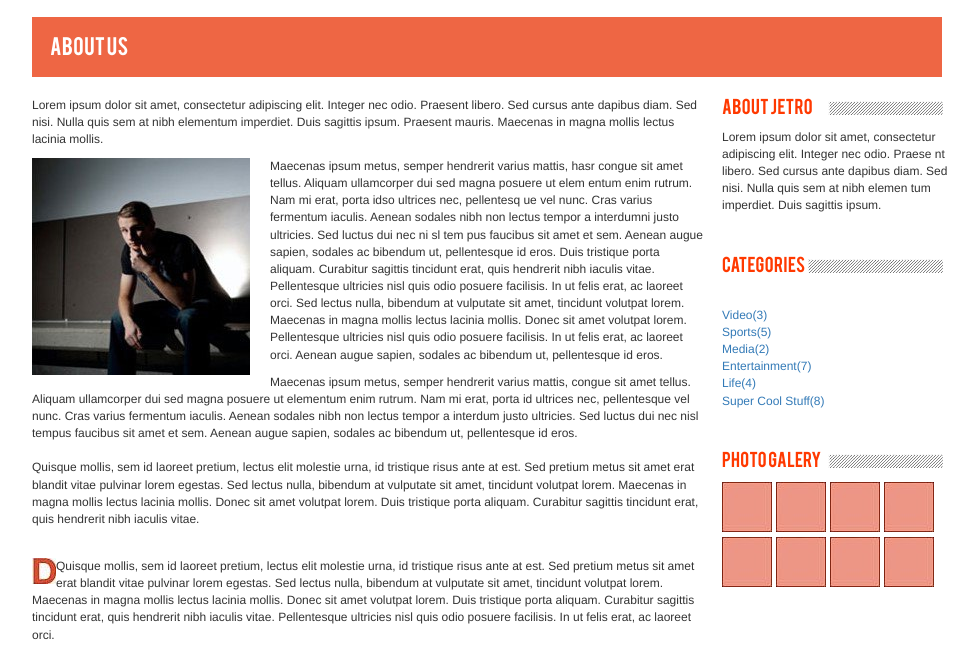
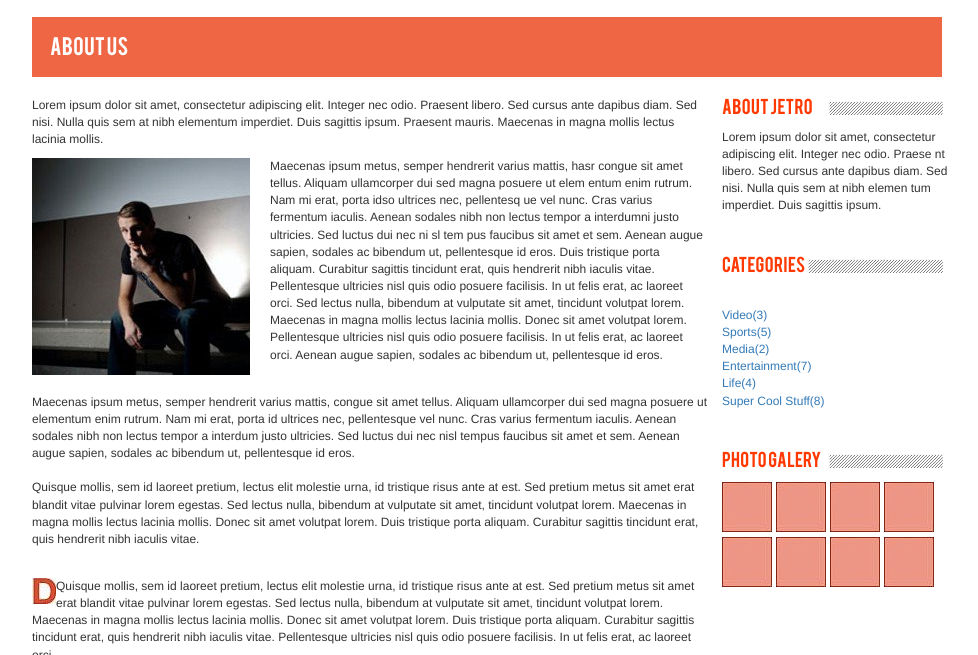
Before and after one commit to tarasandrushko/homework-css1, a plain HTML site: page index.html in a window 1280 px wide. Shown: the part 72-727 px from the top of the page, without its empty margins (153-1131 px from the left). Drawn offline with Linux system fonts and the light colour scheme.

Commit message:
Update index.html

```diff
--- a/index.html
+++ b/index.html
@@ -47,7 +47,7 @@
                 <div class="col-md-9">
                     <p class="size">Lorem ipsum dolor sit amet, consectetur adipiscing elit. Integer nec odio. Praesent libero. Sed cursus ante dapibus diam. Sed nisi. Nulla quis sem at nibh elementum imperdiet. Duis sagittis ipsum. Praesent mauris. Maecenas in magna mollis lectus lacinia mollis. </p>
                     <img class="nearphoto" src="img/image2.jpg" alt="pict">
-                    <p class="size">Maecenas ipsum metus, semper hendrerit varius mattis, hasr congue sit amet tellus. Aliquam ullamcorper dui sed magna posuere ut elem entum enim rutrum. Nam mi erat, porta idso ultrices nec, pellentesq ue vel nunc. Cras varius fermentum iaculis. Aenean sodales nibh non lectus tempor a interdumni justo ultricies. Sed luctus dui nec ni sl tem pus faucibus sit amet et sem. Aenean augue sapien, sodales ac bibendum ut, pellentesque id eros. Duis tristique porta aliquam. Curabitur sagittis tincidunt erat, quis hendrerit nibh iaculis vitae. Pellentesque ultricies nisl quis odio posuere facilisis. In ut felis erat, ac laoreet orci. Sed lectus nulla, bibendum at vulputate sit amet, tincidunt volutpat lorem. Maecenas in magna mollis lectus lacinia mollis. Donec sit amet volutpat lorem. Pellentesque ultricies nisl quis odio posuere facilisis. In ut felis erat, ac laoreet orci. Aenean augue sapien, sodales ac bibendum ut, pellentesque id eros.</p>
+                    <p class="size">Maecenas ipsum metus, semper hendrerit varius mattis, hasr congue sit amet tellus. Aliquam ullamcorper dui sed magna posuere ut elem entum enim rutrum. Nam mi erat, porta idso ultrices nec, pellentesq ue vel nunc. Cras varius fermentum iaculis. Aenean sodales nibh non lectus tempor a interdumni justo ultricies. Sed luctus dui nec ni sl tem pus faucibus sit amet et sem. Aenean augue sapien, sodales ac bibendum ut, pellentesque id eros. Duis tristique porta aliquam. Curabitur sagittis tincidunt erat, quis hendrerit nibh iaculis vitae. Pellentesque ultricies nisl quis odio posuere facilisis. In ut felis erat, ac laoreet orci. Sed lectus nulla, bibendum at vulputate sit amet, tincidunt volutpat lorem. Maecenas in magna mollis lectus lacinia mollis. Donec sit amet volutpat lorem. Pellentesque ultricies nisl quis odio posuere facilisis. In ut felis erat, ac laoreet orci. Aenean augue sapien, sodales ac bibendum ut, pellentesque id eros.</p><br />
                     <p class="size">Maecenas ipsum metus, semper hendrerit varius mattis, congue sit amet tellus. Aliquam ullamcorper dui sed magna posuere ut elementum enim rutrum. Nam mi erat, porta id ultrices nec, pellentesque vel nunc. Cras varius fermentum iaculis. Aenean sodales nibh non lectus tempor a interdum justo ultricies. Sed luctus dui nec nisl tempus faucibus sit amet et sem. Aenean augue sapien, sodales ac bibendum ut, pellentesque id eros.
                         <br>
                         <br> Quisque mollis, sem id laoreet pretium, lectus elit molestie urna, id tristique risus ante at est. Sed pretium metus sit amet erat blandit vitae pulvinar lorem egestas. Sed lectus nulla, bibendum at vulputate sit amet, tincidunt volutpat lorem. Maecenas in magna mollis lectus lacinia mollis. Donec sit amet volutpat lorem. Duis tristique porta aliquam. Curabitur sagittis tincidunt erat, quis hendrerit nibh iaculis vitae. </p>
```
